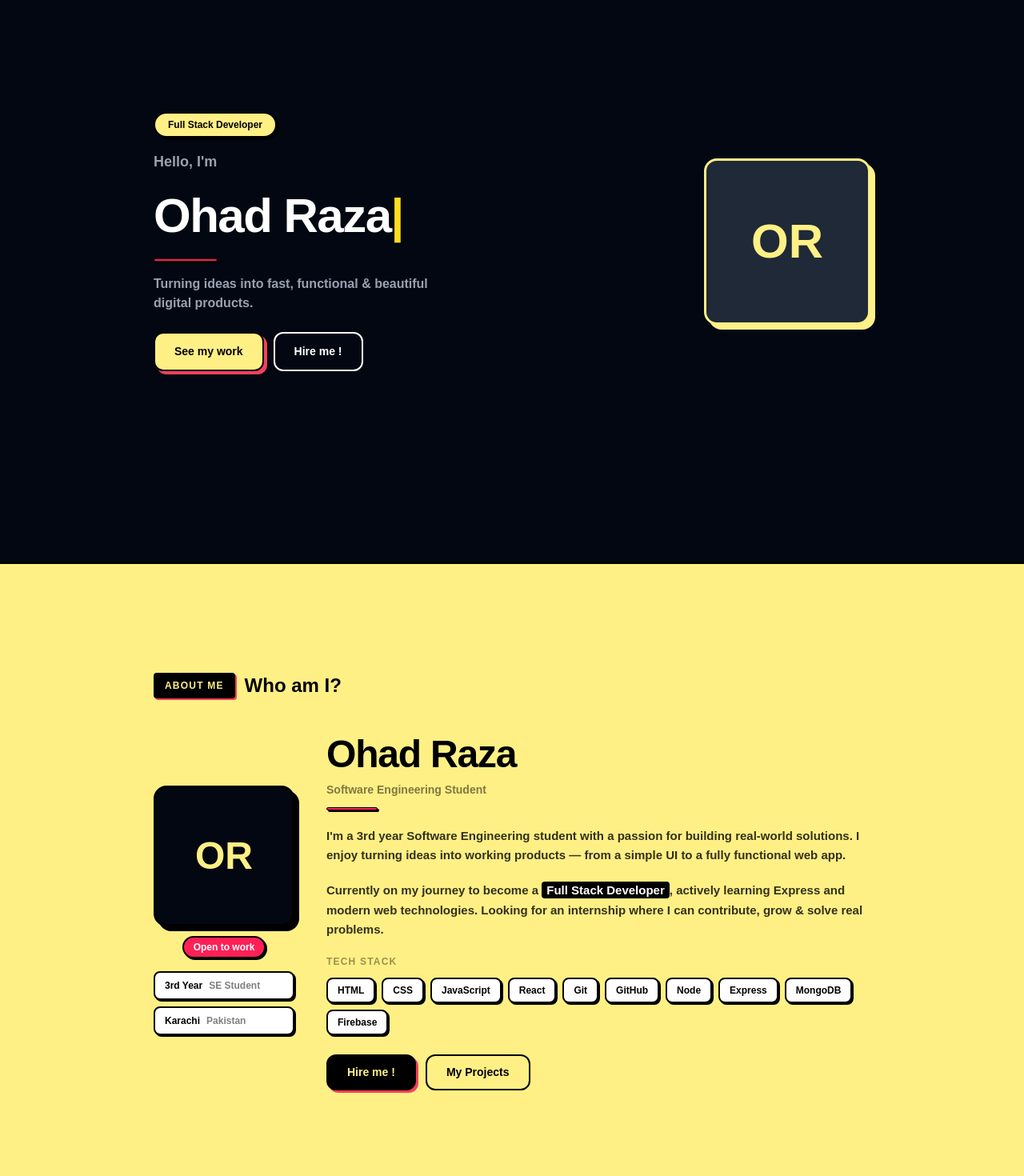
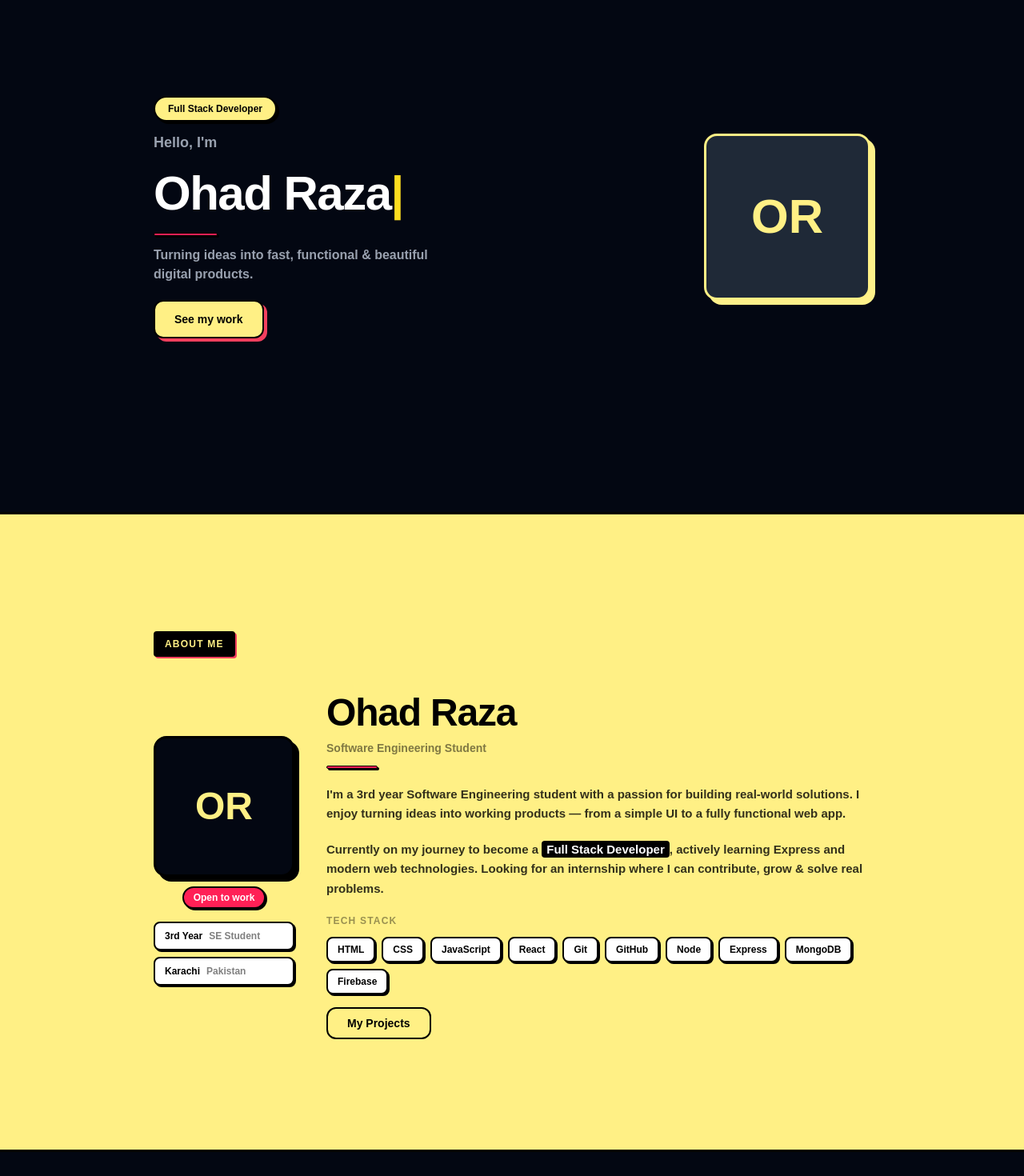
Before and after one commit to OhadRaza01/my-portfolio, a React (Vite) app: page / in a window 1280 px wide. Shown: the part 160-1630 px from the top of the page at 80% size. Built offline with nearby package versions, Linux system fonts and the light colour scheme.

Commit message:
removed hire me button from about page

```diff
--- a/index.html
+++ b/index.html
@@ -4,7 +4,7 @@
     <meta charset="UTF-8" />
     <link rel="icon" type="image/svg+xml" href="/favicon.svg" />
     <meta name="viewport" content="width=device-width, initial-scale=1.0" />
-    <title>Ohad Raza | Frontend Developer</title>
+    <title>Ohad Raza | Fullstack Developer</title>
   </head>
   <body>
     <div id="root"></div>
--- a/src/components/About.jsx
+++ b/src/components/About.jsx
@@ -16,7 +16,6 @@ export default function About() {
                     <span className='bg-black text-yellow-200 font-black text-xs px-3 py-1.5 rounded border-2 border-black tracking-widest uppercase shadow-[2px_2px_0_#f43f5e]'>
                         About me
                     </span>
-                    <h2 className='font-black text-2xl text-black'>Who am I?</h2>
                 </div>
 
                 <div className='flex flex-col md:flex-row gap-10 items-center mditems-start'>
@@ -84,14 +83,7 @@ export default function About() {
                             </div>
                         </div>
 
-                        {/* Buttons */}
-                        <div className='flex flex-wrap gap-3 mt-1'>
-                            <a
-                                href='#contact'
-                                className='font-black text-[14px] bg-black text-yellow-200 border-[2.5px] border-black px-6 py-2.5 rounded-xl no-underline shadow-[3px_3px_0_#f43f5e] hover:translate-x-[2px] hover:translate-y-[2px] hover:shadow-[1px_1px_0_#f43f5e] transition-all duration-100'
-                            >
-                                Hire me !
-                            </a>
+                        <div className='mt-1'>
                             <a
                                 href='#projects'
                                 className='font-black text-[14px] bg-transparent text-black border-[2.5px] border-black px-6 py-2.5 rounded-xl no-underline hover:bg-black hover:text-yellow-200 transition-all duration-100'
--- a/src/components/Hero.jsx
+++ b/src/components/Hero.jsx
@@ -20,12 +20,12 @@ export default function Hero() {
     return (
         <section
             id='home'
-            className='min-h-screen flex items-center bg-[#030712] px-5 py-20'
+            className='min-h-[calc(100vh-62px)] flex items-center bg-[#030712] px-5 py-20'
             style={{ fontFamily: 'Nunito, sans-serif' }}
         >
             <div className='max-w-4xl w-full mx-auto flex flex-col md:flex-row items-center justify-between gap-10'>
 
-                <div className='items-center flex flex-col md:items-start gap-4 flex-1'>
+                <div className='items-center flex flex-col md:items-start gap-2 md:gap-3 flex-1'>
 
                     <span className='font-extrabold text-xs bg-yellow-200 text-black border-2 border-black px-4 py-1.5 rounded-full shadow-[3px_3px_0_#000]'>
                         Full Stack Developer
@@ -53,12 +53,6 @@ export default function Hero() {
                         >
                             See my work
                         </a>
-                        <a
-                            href='#contact'
-                            className='font-black text-[14px] bg-transparent text-white border-[2.5px] border-white px-6 py-3 rounded-xl no-underline hover:bg-white hover:text-black transition-all duration-100 text-center'
-                        >
-                            Hire me !
-                        </a>
                     </div>
 
                 </div>
```
